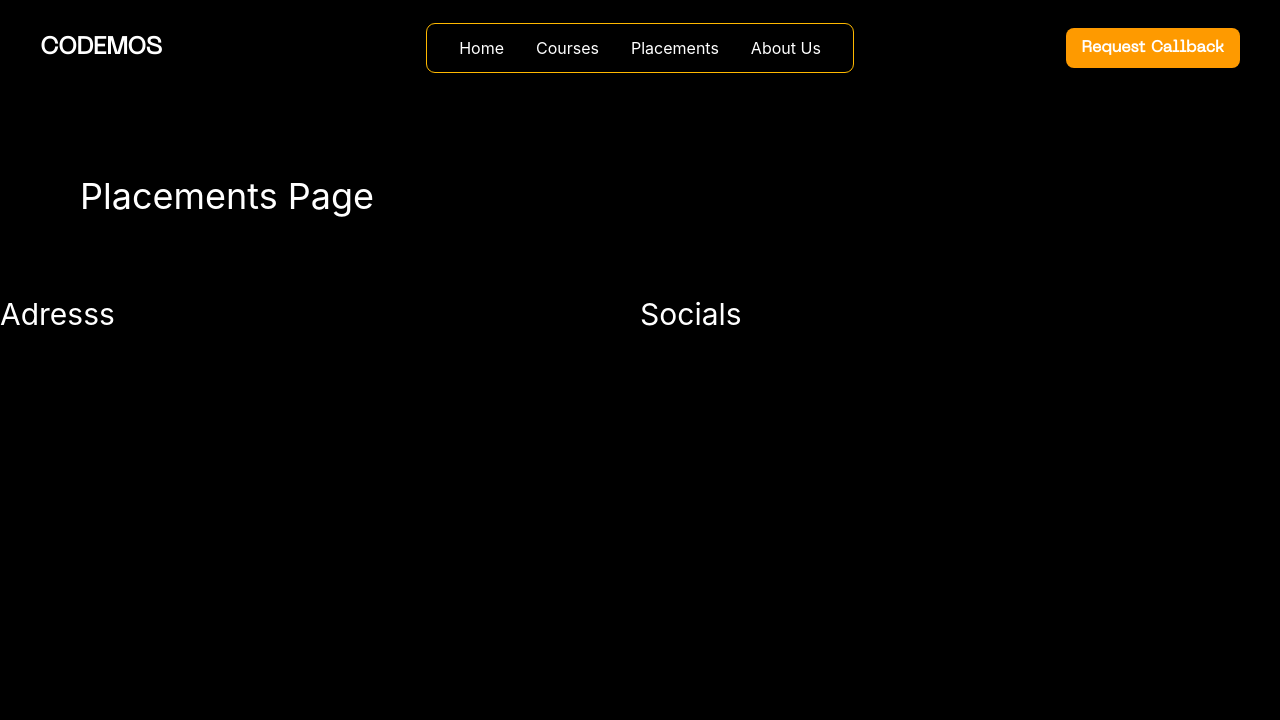
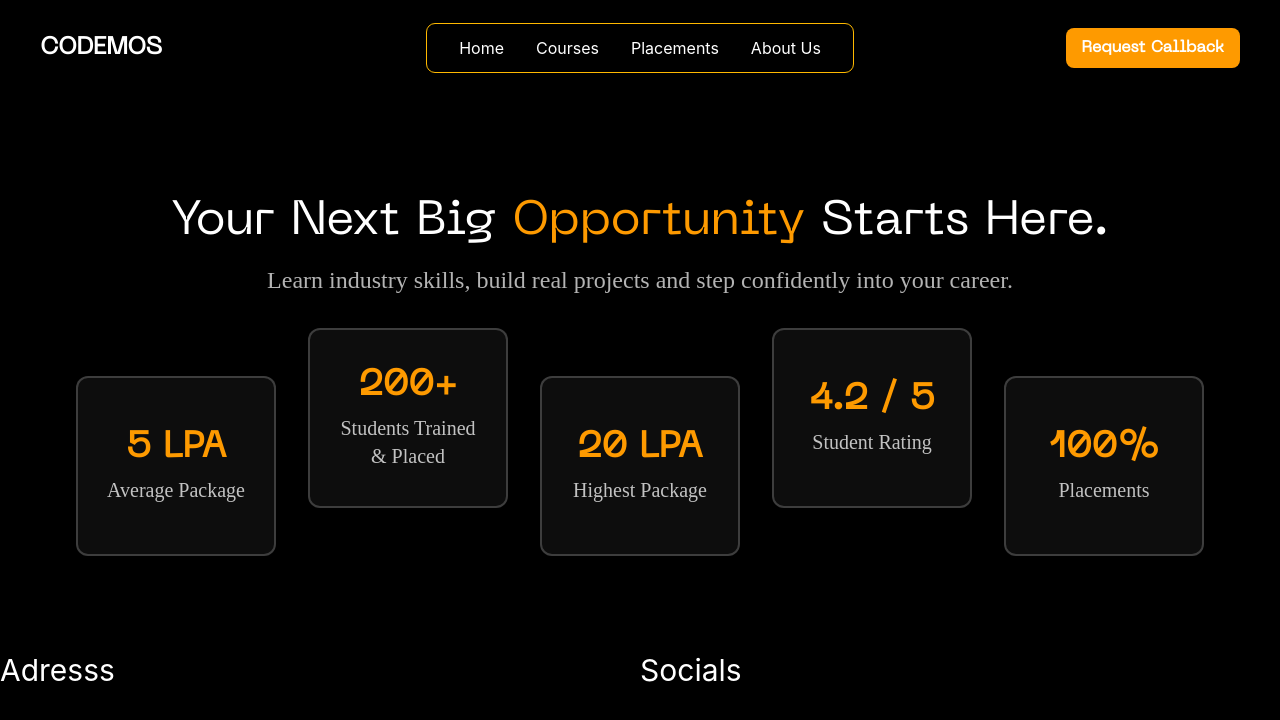
Before and after one commit to Yuvrajsinghko/Codemos, a React (Vite) app: page /placements in a window 1280 px wide. Shown: the top 720 px of the page. Built offline with nearby package versions, Linux system fonts and the light colour scheme.

Commit message:
feat(ui): improve hover effects and shadow styling across all pages.

```diff
--- a/src/pages/CoursesPage.jsx
+++ b/src/pages/CoursesPage.jsx
@@ -84,8 +84,7 @@ const CoursesPage = () => {
 	// 🔥 Reusable Card (same for ALL)
 	const CourseCard = ({ course }) => (
 		<div className="group w-full bg-white/5 border-2 border-white/80 rounded-2xl px-5 py-6
-			backdrop-blur-lg transition duration-300 hover:shadow-[10px_10px_30px_rgba(251,191,36,0.25)]
-			hover:border-amber-500 hover:bg-white/5 ">
+			backdrop-blur-lg transition duration-300 hover:-translate-y-2 hover:shadow-[5px_5px_25px_rgba(251,191,36,0.25)] shadow-amber-500 hover:border-amber-500 hover:bg-white/5 ">
 
 			<div className="h-18 flex items-center justify-center text-center mb-6 border-b border-white/40">
 				<h3 className="text-2xl md:text-3xl font-semibold mb-3 w-full font-[NeueMachina] duration-300 group-hover:text-amber-500">
@@ -124,11 +123,11 @@ const CoursesPage = () => {
 
 			{/* 🔥 Heading */}
 			<div className="text-center mb-20 max-w-5xl mx-auto">
-				<h1 className="text-4xl md:text-6xl font-[NeueMachina] leading-tight">
+				<h1 className="text-4xl md:text-5xl font-[NeueMachina] leading-tight">
 					Level Up Your <span className="text-amber-500">Coding Skills</span>
 				</h1>
 
-				<p className="mt-2 text-lg md:text-3xl text-white/70 font-[Manrope]">
+				<p className="mt-2 text-lg md:text-2xl text-white/70 font-[Manrope]">
 					"Expert-led programs designed to make you industry-ready from day one."
 				</p>
 			</div>
--- a/src/pages/PlacementsPage.jsx
+++ b/src/pages/PlacementsPage.jsx
@@ -1,13 +1,57 @@
-import React from 'react'
+const stats = [
+	{ value: "5 LPA", label: "Average Package", top: false },
+	{ value: "200+", label: "Students Trained & Placed", top: true },
+	{ value: "20 LPA", label: "Highest Package", top: false },
+	{ value: "4.2 / 5", label: "Student Rating", top: true },
+	{ value: "100%", label: "Placements", top: false },
+];
 
-const PlacementsPage = () => {
-    return (
-		<>
-			<div className="text-white text-4xl p-20">
-				Placements Page
+const PlacementPage = () => {
+	return (
+		<section className="w-full bg-black text-white py-24 px-6">
+
+			{/* Heading */}
+			<div className="text-center mb-20 max-w-5xl mx-auto">
+				<h1 className="text-4xl md:text-5xl font-[NeueMachina] leading-tight">
+					Your Next Big <span className="text-amber-500">Opportunity</span> Starts Here.
+				</h1>
+
+				<p className="mt-3 text-lg md:text-2xl text-white/70 font-[Manrope]">
+					Learn industry skills, build real projects and step confidently into your career.
+				</p>
 			</div>
-		</>
-    )
-}
 
-export default PlacementsPage
+			{/* Zig Zag Stats */}
+			<div className="max-w-7xl mx-auto flex flex-wrap justify-center items-end gap-8">
+
+				{stats.map((item, index) => (
+						<div key={index} className={`${item.top ? "md:-translate-y-12" : ""}`}>
+						<div className="
+							w-[200px] h-[190px] md:w-[200px] md:h-[180px]
+							rounded-xl border-2 border-white/20
+							bg-white/5 backdrop-blur-lg
+							px-6 py-8 text-center
+							flex flex-col justify-center items-center
+							transition duration-300
+							hover:-translate-y-2
+							hover:border-amber-500
+							hover:shadow-[5px_5px_25px_rgba(251,191,36,0.2)] shadow-amber-500"
+						>
+							<h2 className="text-3xl md:text-4xl font-bold font-[NeueMachina] text-amber-500">
+								{item.value}
+							</h2>
+
+							<p className="mt-2 text-white/75 text-base md:text-xl font-[Manrope]">
+								{item.label}
+							</p>
+						</div>
+					</div>
+				))}
+
+			</div>
+
+		</section>
+	);
+};
+
+export default PlacementPage;
--- a/src/sections/PlacementsSection.jsx
+++ b/src/sections/PlacementsSection.jsx
@@ -130,7 +130,7 @@ const Placements = () => {
 
 	// single card component
 	const Card = ({ item }) => (
-		<div className="min-w-[250px] bg-white/5 border border-white/80 rounded-2xl p-6 flex flex-col items-center text-center transition duration-300 hover:shadow-[10px_10px_25px_rgba(251,191,36,0.25)] hover:border-amber-500  ">
+		<div className="min-w-[250px] bg-white/5 border border-white/80 rounded-2xl p-6 flex flex-col items-center text-center transition duration-300 hover:-translate-y-2 hover:shadow-[5px_5px_25px_rgba(251,191,36,0.25)] shadow-amber-500 hover:border-amber-500  ">
 
             <div className="flex items-center gap-4 mb-4">
                 <p className="text-md text-white/60 hover:text-amber-300">Placed at</p>
```
